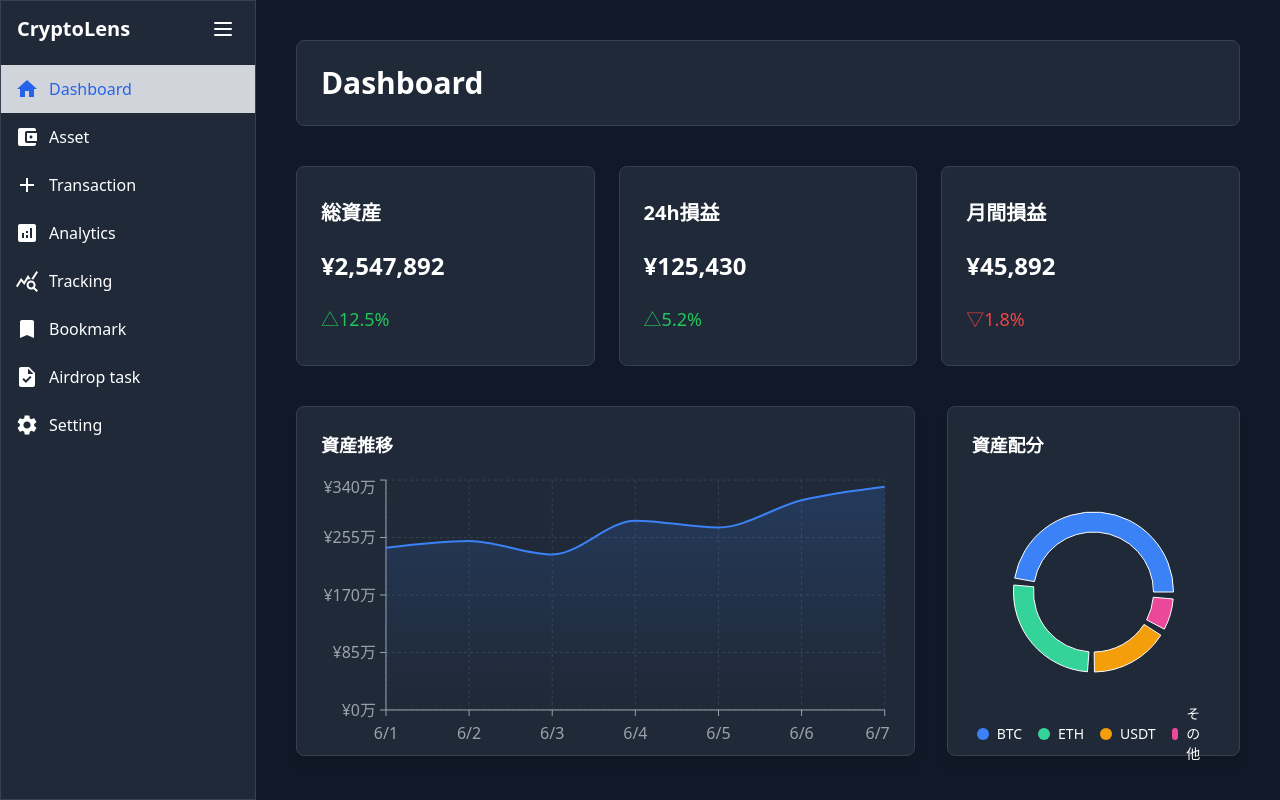
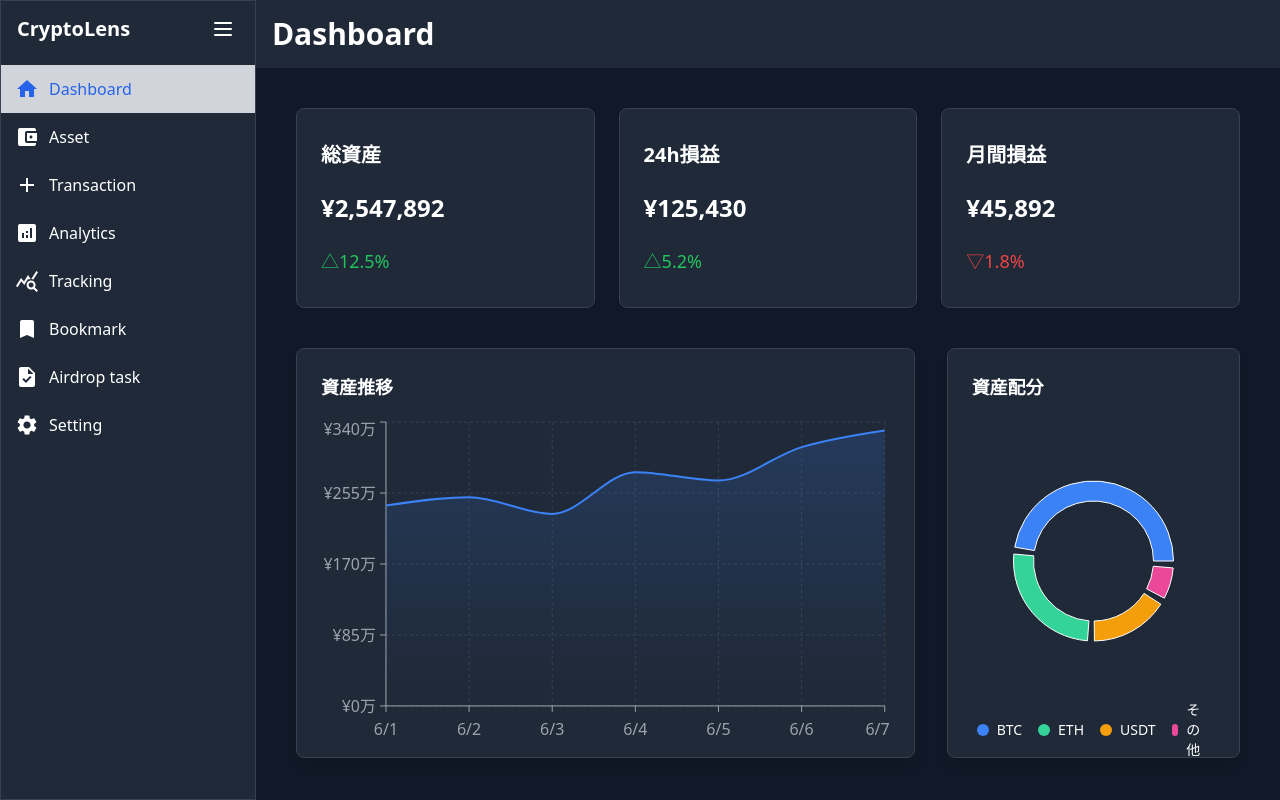
Before and after one commit to uki-t66/CryptoLens, a React (Vite) app in the folder frontend/: page / in a window 1280 px wide. Built offline with nearby package versions, Linux system fonts and the light colour scheme.

Commit message:
fix header style

```diff
--- a/frontend/src/App.tsx
+++ b/frontend/src/App.tsx
@@ -28,7 +28,7 @@ const App = () => {
           />
         </nav>
         {/* mainコンテナ */}
-        <main className="flex-grow p-10">
+        <main className="flex-grow  pb-10">
           <Routes>
             <Route path="/" element={<Dashboard />} />
             <Route path="/asset" element={<Asset />} />
--- a/frontend/src/components/features/assetManagement/AssetField.tsx
+++ b/frontend/src/components/features/assetManagement/AssetField.tsx
@@ -12,7 +12,7 @@ import {
 export const AssetField = () => {
     return (
         // Table の親にdivを配置し、高さとrelativeを設定し、それに'overflow-auto'クラスを追加してスクロールを可能にさせ固定.
-        <div className="h-[86%] relative bg-gray-800 px-6 rounded-lg shadow-sm border border-gray-700 overflow-auto">
+        <div className="mx-10 h-[88%] relative bg-gray-800 px-6 rounded-lg shadow-sm border border-gray-700 overflow-auto">
             <Table>
                 <TableCaption>Crypto Currency Portfolio.</TableCaption>
                 {/* sticky追加でasset数が多くスクロールする場合に対応 */}
--- a/frontend/src/components/features/dashboard/AssetChart.tsx
+++ b/frontend/src/components/features/dashboard/AssetChart.tsx
@@ -17,7 +17,7 @@ const data: AssetChartData[] = [
 
 export const AssetChart = () => {
   return (
-    <div className="w-full h-[350px] 2xl:h-[500px] bg-gray-800 rounded-lg p-6 shadow-lg border border-gray-700">
+    <div className="w-full h-[410px] 2xl:h-[530px] bg-gray-800 rounded-lg p-6 shadow-lg border border-gray-700">
       <h2 className="text-lg 2xl:text-2xl font-semibold text-white mb-4">資産推移</h2>
       <ResponsiveContainer width="100%" height="90%">
         <AreaChart data={data}>
--- a/frontend/src/components/features/dashboard/AssetDistribution.tsx
+++ b/frontend/src/components/features/dashboard/AssetDistribution.tsx
@@ -9,7 +9,7 @@ const data = [
 
 export const AssetDistribution = () => {
   return (
-    <div className="w-full h-[350px] 2xl:h-[500px] bg-gray-800 rounded-lg p-6 shadow-lg border border-gray-700">
+    <div className="w-full h-[410px] 2xl:h-[530px] bg-gray-800 rounded-lg p-6 shadow-lg border border-gray-700">
       <h2 className="text-lg 2xl:text-2xl font-semibold text-white mb-4">資産配分</h2>
       <ResponsiveContainer width="100%" height="90%">
         {/* 円グラフ */}
--- a/frontend/src/components/features/dashboard/AssetSummary.tsx
+++ b/frontend/src/components/features/dashboard/AssetSummary.tsx
@@ -7,7 +7,7 @@ interface AssetSummaryItemProps {
 
 const AssetSummaryItem = ({ title, amount, change, isPositive }: AssetSummaryItemProps) => {
     return (
-        <div className="flex flex-col justify-around my-2 h-[200px] bg-gray-800 rounded-lg p-6 shadow-sm border border-gray-700">
+        <div className="flex flex-col justify-around my-2 h-[200px] 2xl:h-[230px] bg-gray-800 rounded-lg p-6 shadow-sm border border-gray-700">
           <h3 className="text-xl font-semibold 2xl:text-2xl text-white mb-2">{title}</h3>
           <div className="text-2xl font-bold text-white mb-2">{amount}</div>
           {/* 損益がプラスであればgreen,マイナスであればレッド */}
--- a/frontend/src/components/features/transaction/TxHistory.tsx
+++ b/frontend/src/components/features/transaction/TxHistory.tsx
@@ -13,7 +13,7 @@ import {
 export const TxHistory = () => {
     return (
 
-        <div className="h-[50%] relative bg-gray-800 px-6 rounded-lg shadow-sm border border-gray-700 overflow-auto mb-8">
+        <div className="mx-10 h-[88%] relative bg-gray-800 px-6 rounded-lg shadow-sm border border-gray-700 overflow-auto mb-8">
             <Table>
                 <TableCaption>Crypto Currency Transaction.</TableCaption>
                 {/* sticky追加でasset数が多くスクロールする場合に対応 */}
--- a/frontend/src/components/layout/Header.tsx
+++ b/frontend/src/components/layout/Header.tsx
@@ -1,7 +1,7 @@
 export const Header = ({ headerTitle }:{ headerTitle: string }) => {
     return (
         <div className="mb-6 xl:mb-8">
-             <h1 className="text-2xl xl:text-3xl font-bold text-white bg-gray-800 p-6 rounded-lg shadow-sm border border-gray-700">{headerTitle }</h1>
+             <h1 className="text-2xl xl:text-3xl font-bold text-white bg-gray-800 p-4">{headerTitle }</h1>
         </div>
     )
 }
--- a/frontend/src/pages/Dashboard.tsx
+++ b/frontend/src/pages/Dashboard.tsx
@@ -11,12 +11,12 @@ export const Dashboard = () => {
         <Header headerTitle={ "Dashboard" }/>
 
         {/* 総資産サマリー */}
-        <div className="mb-8 grid grid-cols-1 md:grid-cols-3 gap-6">
+        <div className="mx-10 mb-8 grid grid-cols-1 md:grid-cols-3 gap-6">
           <AssetSummary />
         </div>
 
          {/* グラフセクション */}
-        <div className="grid grid-cols-3 gap-8">
+        <div className="mx-10 grid grid-cols-3 gap-8">
           <div className="col-span-2">
             <AssetChart />
           </div>
--- a/frontend/src/pages/Transaction.tsx
+++ b/frontend/src/pages/Transaction.tsx
@@ -7,7 +7,6 @@ export const Transaction = () => {
         <>
             <Header headerTitle="Transaction" />
             <TxHistory/>
-            <AddTx/>
         </>
     )
 }
```
